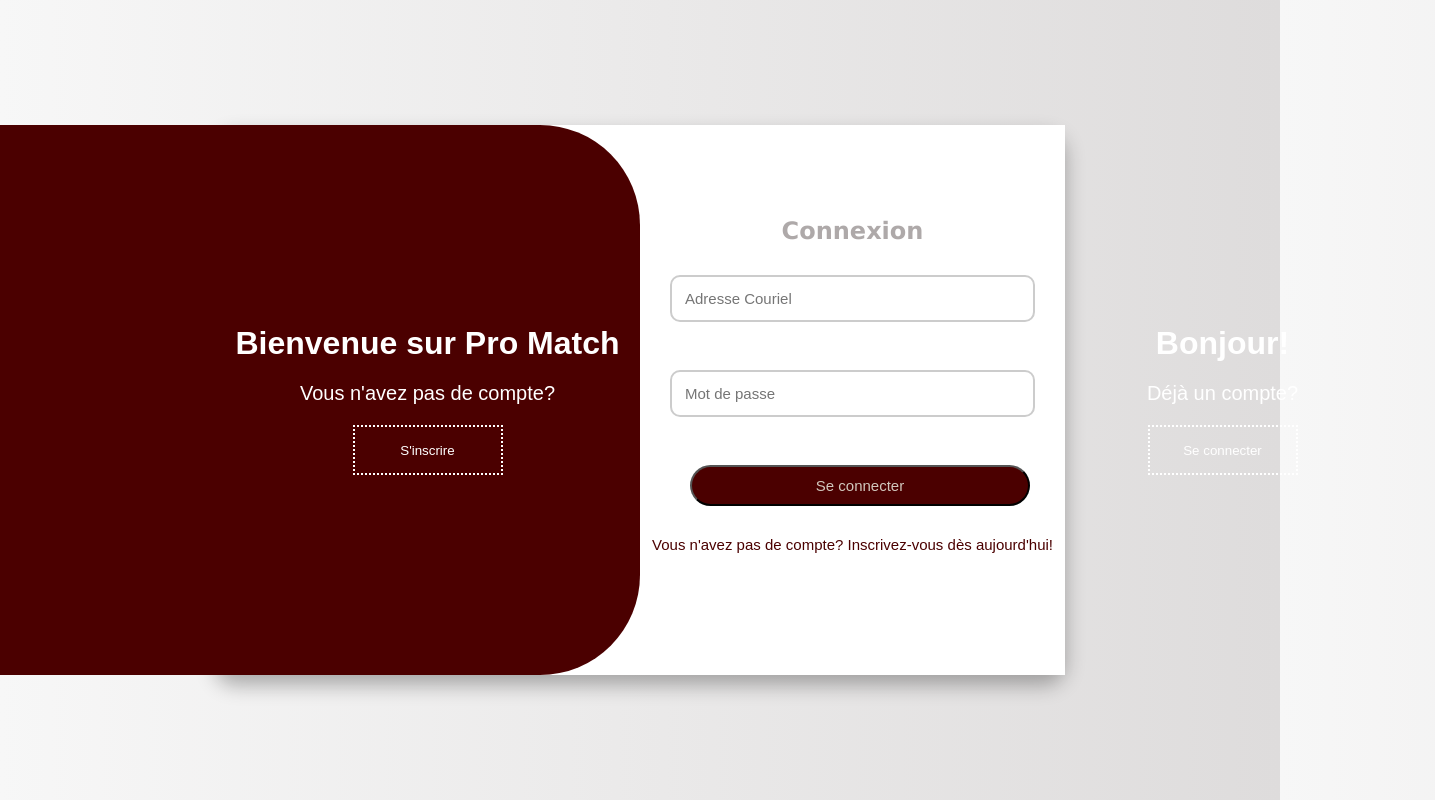
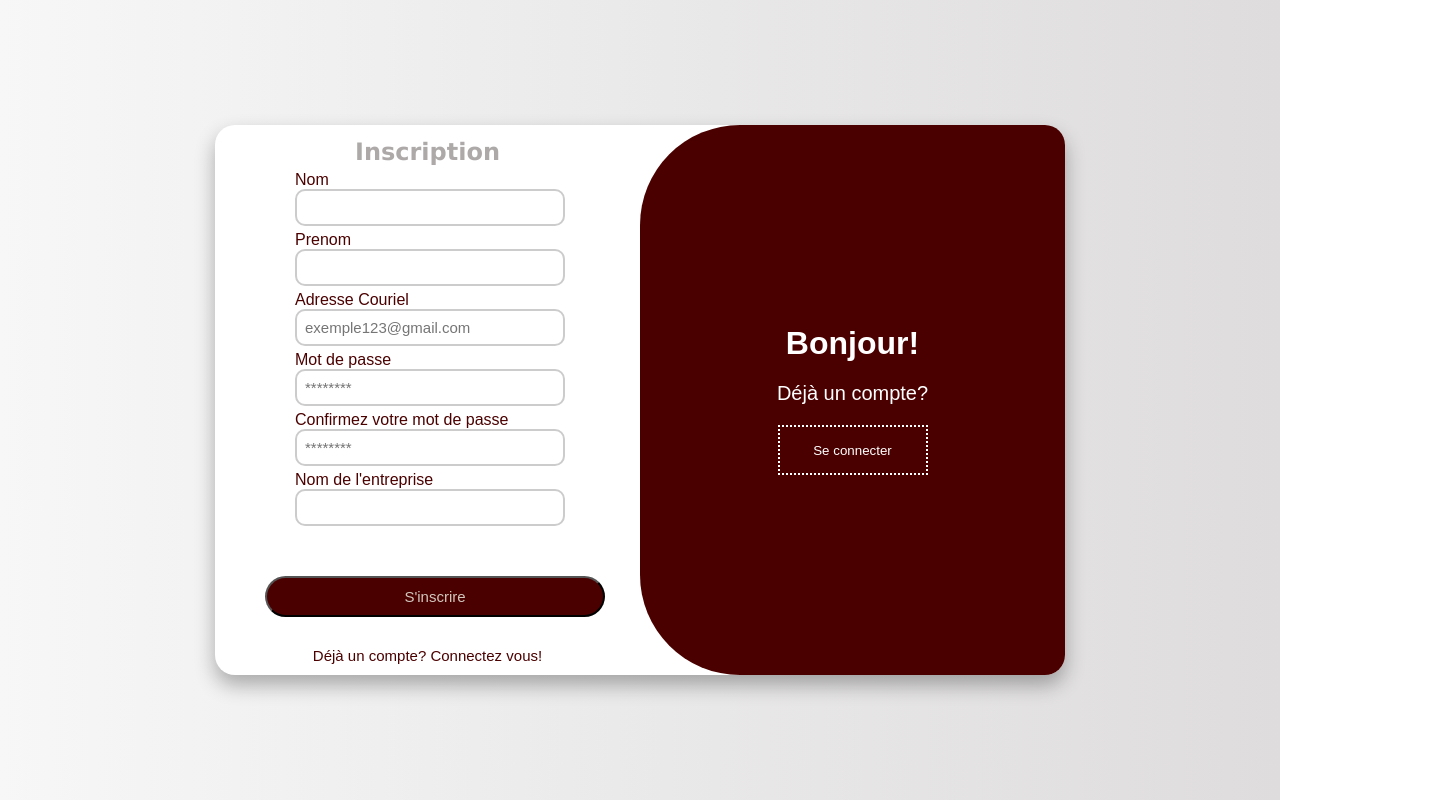
Before and after one commit to eyaCherni965/ProMatch-Web-, a plain HTML site: page codeInitial/login.html in a window 1280 px wide. Both pictures are taken after a click on the button "S'inscrire". Shown: the whole page, 1435 px wide, since content can reach past the window. Drawn offline with Linux system fonts and the light colour scheme; files that its build step writes are made by us from their sources.

Commit message:
javascript et css login

```diff
--- a/codeInitial/login.html
+++ b/codeInitial/login.html
@@ -4,6 +4,8 @@
     <meta charset="UTF-8">
     <meta name="viewport" content="width=device-width, initial-scale=1.0">
     <link rel="stylesheet" type="text/css" href="./style2.css">
+
+
     <title>ProMatch - Connexion</title>
 </head>
 <body>
@@ -72,9 +74,11 @@
             <div class="toggle-position droite">
                 <h1>Bonjour!</h1>
                 <p>Déjà un compte?</p>
-                <button class="btn-inscrire">Se connecter</button>
+                <button class="btn-connecter">Se connecter</button>
             </div>
           </div>
         </div>
+
+        <script src="login.js"></script>
 </body>
 </html>
--- /dev/null
+++ b/codeInitial/login.js
@@ -0,0 +1,15 @@
+const container = document.querySelector('.login-container');
+const btnInscrire = document.querySelector('.btn-inscrire');
+const btnConnecter = document.querySelector('.btn-connecter');
+
+//Lorsque l'utilisateur clique sur le bouton "S'inscrire" la classe active esr
+// ajoutée à la div login-container => affichage de inscription
+btnInscrire.addEventListener('click', () => {
+    container.classList.add('active');
+});
+
+//Lorsque l'utilisateur clique sur le bouton "Se connecter" la classe active est
+// supprimée de la div login-container => affichage de connexion
+btnConnecter.addEventListener('click', () => {
+    container.classList.remove('active');
+});
--- a/codeInitial/css/style2.css
+++ b/codeInitial/style2.css
@@ -1,3 +1,7 @@
+
+/************************************************MISE EN PAGE *****************************************************************/
+
+
 * {
   margin: 0;
   padding: 0;
@@ -24,7 +28,7 @@ body{
    background:white;
    border-radius: 20px ;
    box-shadow: 0 10px 20px 0 rgba(0,0,0,0.3);
-   /*overflow: hidden;*/
+   overflow: hidden;
   }
 
   .login-container h2{
@@ -56,6 +60,7 @@ body{
   font-family: Arial, Helvetica, sans-serif;
   color:white;
   z-index: 1;
+  transition: 0.6s ease-in-out 1.2ms, visibility 0s 1ms;
 
   }
 
@@ -98,10 +103,48 @@ body{
     visibility: hidden;
   }
 
+  .login-box.inscription h2{
+    margin: 50px;
+    display: flex;
+    justify-content: center;
+    text-align: center;
+  }
+
+  .inscription-input{
+    width: 350px;
+    height: 100px;
+    display: flex;
+    justify-content: center;
+    flex-direction: column;
+    padding-left: 80px;
+    margin-top: -50px;
+    margin-bottom: 10px;
+    margin-right: 50px;
+    color:#4b0000;
+  }
+
+  label{
+    display: flex;
+    justify-content: left;
+    text-align: left;
+  }
+
+  .inscription-input input{
+    font-size: 15px;
+    padding: 8px;
+    justify-content: space-evenly;
+    border-radius: 10px;
+    font-size: 15px;
+    outline: none;
+    border: 2px solid #ccc;
+    color: grey;
+  }
+
   .toggle-inscription{
     position: absolute;
     width: 100%;
     height: 100%;
+
   }
 
   .toggle-inscription::before{
@@ -113,6 +156,7 @@ body{
     z-index: 2;
     border-radius: 100px;
     left: -250%;
+    transition: 0.5s ease-in-out;
   }
 
   .toggle-position{
@@ -126,6 +170,7 @@ body{
     color:white;
     z-index: 2;
     font-family: Arial, Helvetica, sans-serif;
+    transition: 0.3ms ease-in-out;
   }
 
   .toggle-position.gauche{
@@ -137,10 +182,13 @@ body{
     align-items: center;
     flex-direction: column;
     justify-content: center;
+    left: 0;
+
   }
 
   .toggle-position.droite{
     right: -370px;
+    transition-delay: 0.6s;
   }
 
   .toggle-position p{
@@ -157,3 +205,36 @@ body{
     border : 2px dotted white;
     color:white;
   }
+
+  .btn-connecter{
+    width: 150px;
+    height: 50px;
+    background: transparent;
+    border : 2px dotted white;
+    color:white;
+  }
+
+  /************************************************CSS EN LIEN AVEC LE JAVASCRIPT*****************************************************************/
+
+  .login-container.active .toggle-inscription::before {
+    left: 50%;
+  }
+
+  .login-container.active .toggle-position.gauche{
+    left: -50%;
+    transition-delay: 0.3s;
+  }
+
+  .login-container.active .toggle-position.droite{
+    right: 0;
+    transition-delay: 0.3s;
+  }
+
+  .login-container.active .login-box{
+    right: 50%;
+  }
+
+  .login-container.active .login-box.inscription{
+    visibility: visible;
+
+  }
```
